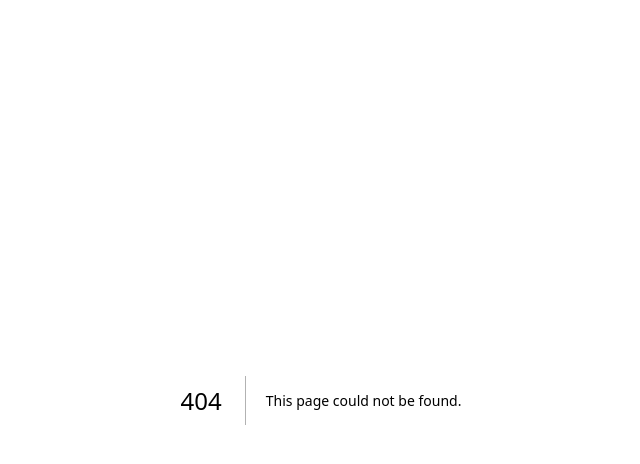
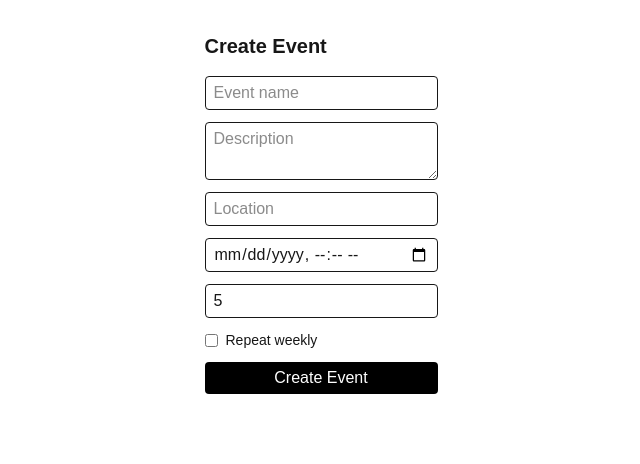
Before and after one commit to summayahjoyia/msa-volunteer-portal, a Next.js app: page /admin/create-event in a window 1280 px wide. Before the commit this address had no page. Shown: the top 464 px of the page, without its empty margins (319-959 px from the left). Built offline with nearby package versions, Linux system fonts and the light colour scheme; no server answers.

Commit message:
Added recurring events creation

```diff
--- /dev/null
+++ b/app/admin/create-event/page.tsx
@@ -0,0 +1,84 @@
+'use client'
+
+import { useState } from 'react'
+import { createClient } from '@/lib/supabase-browser'
+import { useRouter } from 'next/navigation'
+
+export default function CreateEvent() {
+  const [name, setName] = useState('')
+  const [description, setDescription] = useState('')
+  const [location, setLocation] = useState('')
+  const [eventDate, setEventDate] = useState('')
+  const [capacity, setCapacity] = useState(5)
+  const [isRecurring, setIsRecurring] = useState(false)
+  const [occurrences, setOccurrences] = useState(4)
+  const [status, setStatus] = useState<'idle' | 'submitting' | 'success' | 'error'>('idle')
+  const supabase = createClient()
+  const router = useRouter()
+
+  async function handleSubmit(e: React.FormEvent) {
+    e.preventDefault()
+    setStatus('submitting')
+
+    const baseDate = new Date(eventDate)
+    const seriesId = isRecurring ? crypto.randomUUID() : null
+    const count = isRecurring ? occurrences : 1
+
+    const rows = Array.from({ length: count }).map((_, i) => {
+      const date = new Date(baseDate)
+      date.setDate(date.getDate() + i * 7)
+      return {
+        name,
+        description,
+        location,
+        event_date: date.toISOString(),
+        v_capacity: capacity,
+        is_recurring: isRecurring,
+        series_id: seriesId,
+      }
+    })
+
+    const { error } = await supabase.from('events').insert(rows)
+
+    if (error) {
+      setStatus('error')
+      return
+    }
+
+    setStatus('success')
+    router.push('/admin')
+  }
+
+  return (
+    <main className="p-8 max-w-md mx-auto">
+      <h1 className="text-xl font-bold mb-4">Create Event</h1>
+      <form onSubmit={handleSubmit} className="flex flex-col gap-3">
+        <input placeholder="Event name" value={name} onChange={(e) => setName(e.target.value)} required className="border rounded px-2 py-1" />
+        <textarea placeholder="Description" value={description} onChange={(e) => setDescription(e.target.value)} className="border rounded px-2 py-1" />
+        <input placeholder="Location" value={location} onChange={(e) => setLocation(e.target.value)} className="border rounded px-2 py-1" />
+        <input type="datetime-local" value={eventDate} onChange={(e) => setEventDate(e.target.value)} required className="border rounded px-2 py-1" />
+        <input type="number" placeholder="Volunteers needed" value={capacity} onChange={(e) => setCapacity(Number(e.target.value))} required className="border rounded px-2 py-1" />
+
+        <label className="flex items-center gap-2 text-sm">
+          <input type="checkbox" checked={isRecurring} onChange={(e) => setIsRecurring(e.target.checked)} />
+          Repeat weekly
+        </label>
+
+        {isRecurring && (
+          <input
+            type="number"
+            placeholder="Number of weeks"
+            value={occurrences}
+            onChange={(e) => setOccurrences(Number(e.target.value))}
+            className="border rounded px-2 py-1"
+          />
+        )}
+
+        <button type="submit" disabled={status === 'submitting'} className="bg-black text-white rounded px-3 py-1">
+          {status === 'submitting' ? 'Creating...' : 'Create Event'}
+        </button>
+        {status === 'error' && <p className="text-red-500 text-sm">Something went wrong — try again.</p>}
+      </form>
+    </main>
+  )
+}
```
